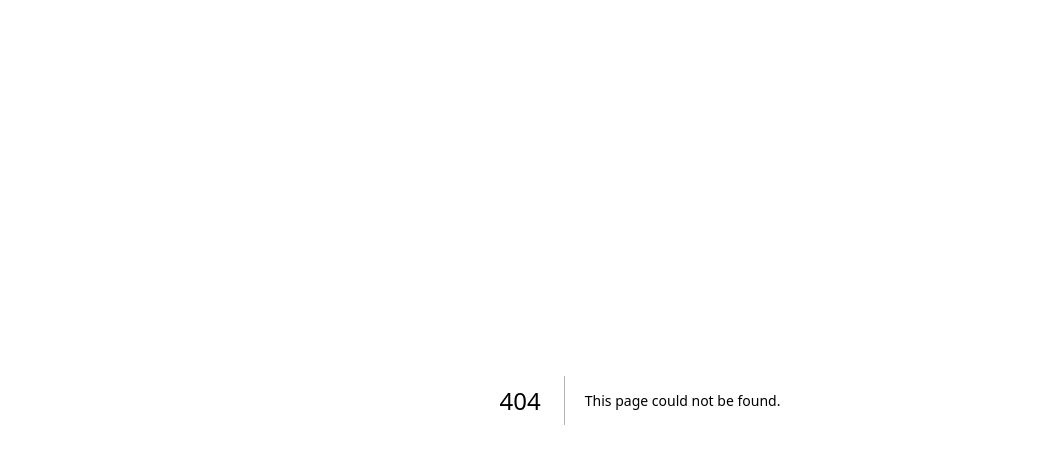
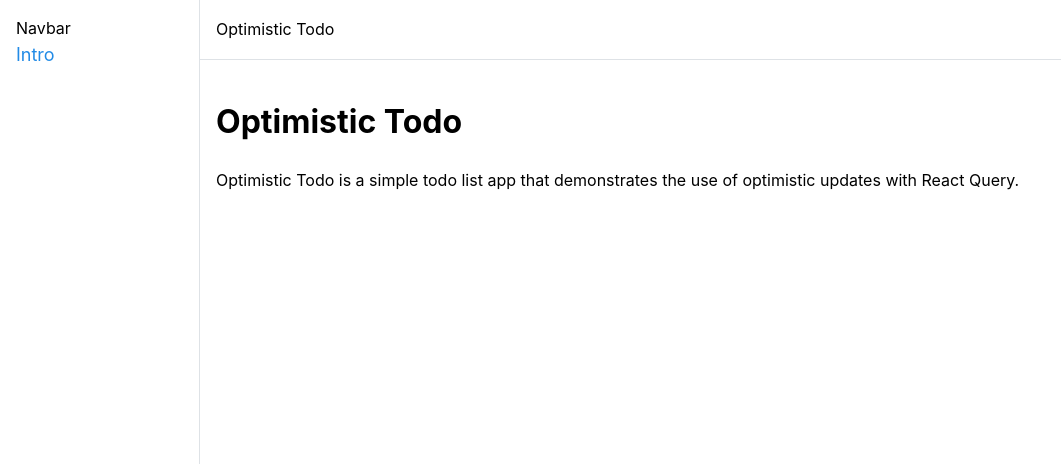
Before and after one commit to nzyoni/optimistic-todo, a Next.js app: page /intro in a window 1280 px wide. Before the commit this address had no page. Shown: the top 464 px of the page, without its empty margins (0-1061 px from the left). Built offline with nearby package versions, Linux system fonts and the light colour scheme.

Commit message:
base site shell and intro page

```diff
--- /dev/null
+++ b/app/intro/page.tsx
@@ -0,0 +1,8 @@
+export default function IntroPage() {
+    return (
+        <div>
+            <h1>Optimistic Todo</h1>
+            <p>Optimistic Todo is a simple todo list app that demonstrates the use of optimistic updates with React Query.</p>
+        </div>
+    );
+}
--- a/app/layout.tsx
+++ b/app/layout.tsx
@@ -2,6 +2,7 @@ import '@mantine/core/styles.css';
 import React from 'react';
 import { MantineProvider, ColorSchemeScript } from '@mantine/core';
 import { theme } from '../theme';
+import { SiteShell } from '@/components/SiteShell/SiteShell';
 
 export const metadata = {
   title: 'Mantine Next.js template',
@@ -20,7 +21,11 @@ export default function RootLayout({ children }: { children: any }) {
         />
       </head>
       <body>
-        <MantineProvider theme={theme}>{children}</MantineProvider>
+        <MantineProvider theme={theme}>
+          <SiteShell>
+            {children}
+          </SiteShell>
+        </MantineProvider>
       </body>
     </html>
   );
--- /dev/null
+++ b/components/SiteShell/SiteShell.tsx
@@ -0,0 +1,39 @@
+'use client'
+import { AppShell, Burger, Group, Skeleton, Text, Anchor } from '@mantine/core';
+import { useDisclosure } from '@mantine/hooks';
+import NextLink from 'next/link'
+
+export const SiteShell: React.FC<{ children: React.ReactNode }> = ({ children }) => {
+    const [opened, { toggle }] = useDisclosure();
+
+    return (
+        <AppShell
+            layout="alt"
+            header={{ height: 60 }}
+            footer={{ height: 60 }}
+            navbar={{ width: 200, breakpoint: 'sm', collapsed: { mobile: !opened } }}
+
+            padding="md"
+        >
+            <AppShell.Header>
+                <Group h="100%" px="md">
+                    <Burger opened={opened} onClick={toggle} hiddenFrom="sm" size="sm" />
+                    <Text>Optimistic Todo</Text>
+                </Group>
+            </AppShell.Header>
+            <AppShell.Navbar p="md">
+                <Group>
+                    <Burger opened={opened} onClick={toggle} hiddenFrom="sm" size="sm" />
+                    <Text>Navbar</Text>
+                </Group>
+                <Anchor component={NextLink} href={'/intro'} size='lg' >
+                    <Text>Intro</Text>
+                </Anchor>
+            </AppShell.Navbar>
+            <AppShell.Main>
+                {children}
+            </AppShell.Main>
+
+        </AppShell>
+    );
+}
```
